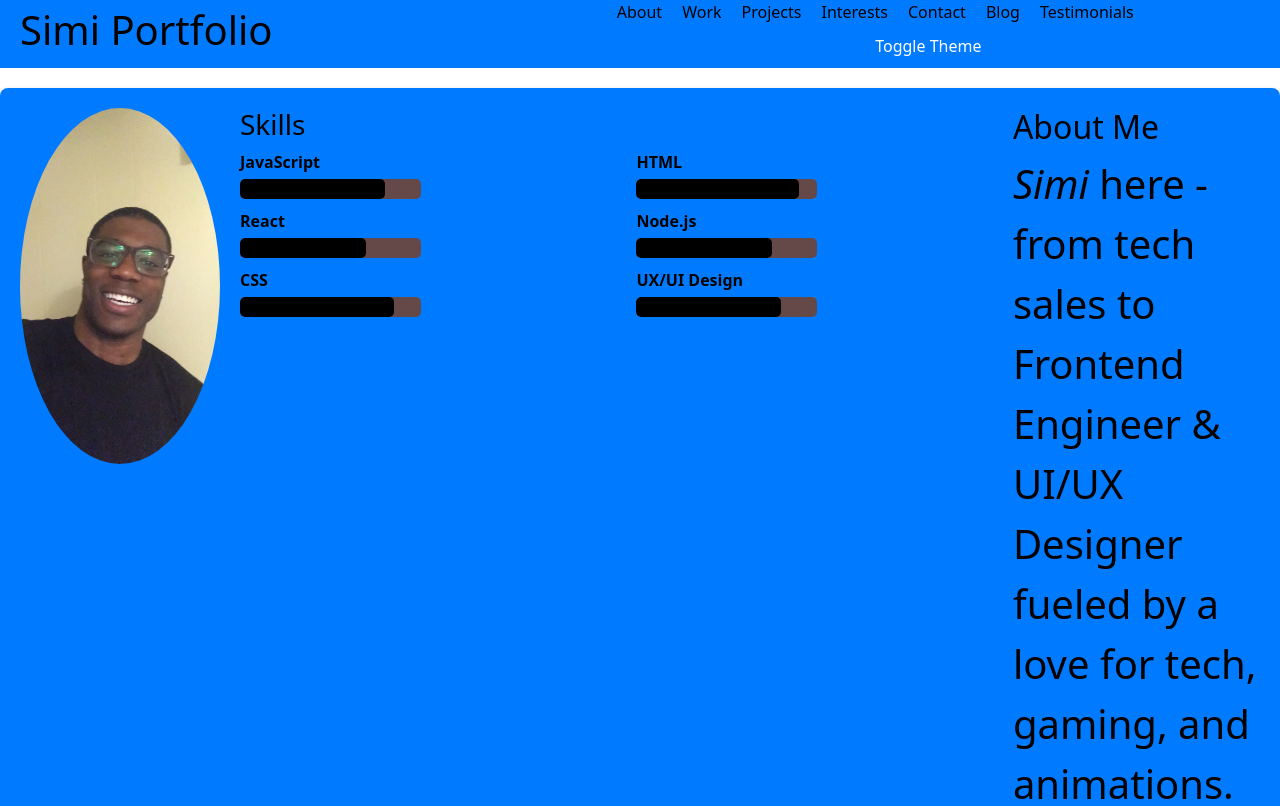
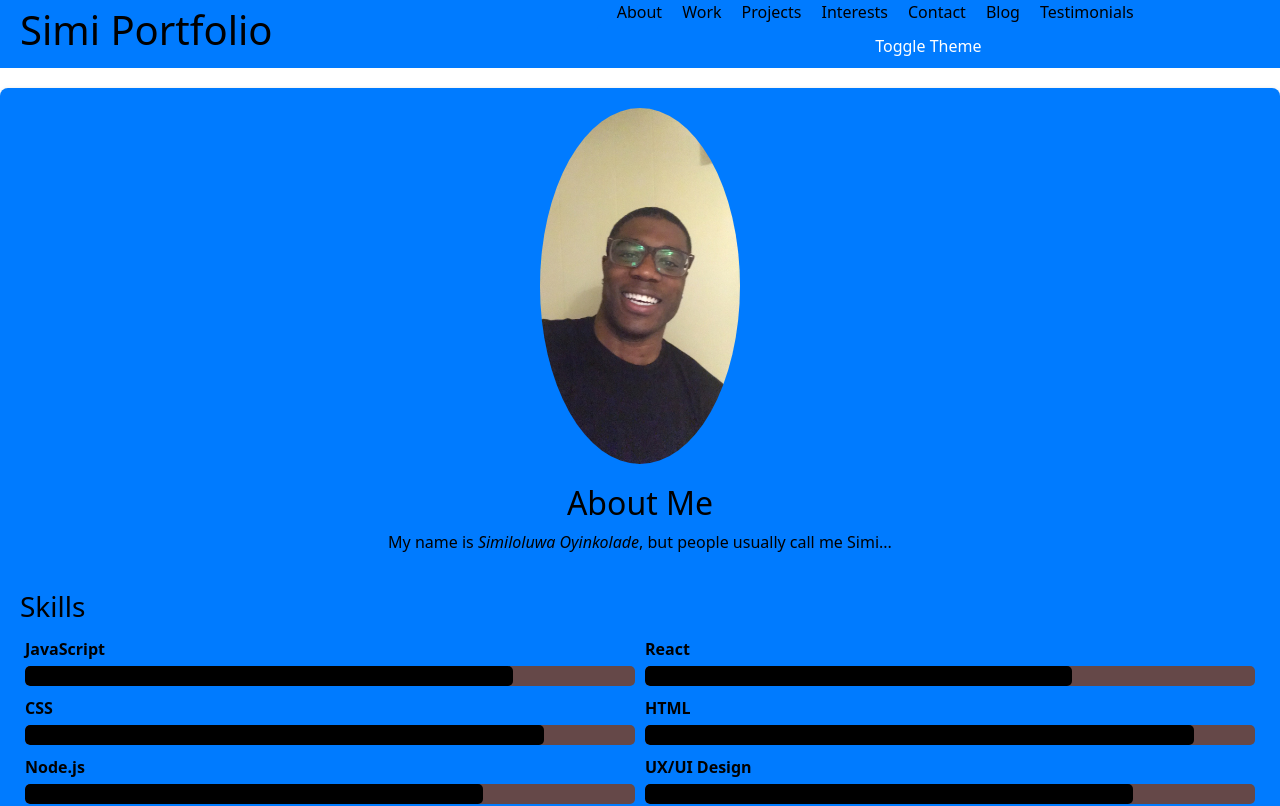
Before and after one commit to simioyin222/React-Js-Portfolio, a React (Create React App) app: page /about in a window 1280 px wide. Shown: the top 806 px of the page. Built offline with nearby package versions, Linux system fonts and the light colour scheme.

Commit message:
somewhat what i want but not exactly

```diff
--- a/src/components/About/About.js
+++ b/src/components/About/About.js
@@ -5,13 +5,10 @@ import { useSpring, animated } from 'react-spring';
 function About() {
   const props = useSpring({ opacity: 1, from: { opacity: 0 } });
 
-  const skillsColumn1 = [
+  const skills = [
     { name: 'JavaScript', level: '80%' },
     { name: 'React', level: '70%' },
     { name: 'CSS', level: '85%' },
-  ];
-
-  const skillsColumn2 = [
     { name: 'HTML', level: '90%' },
     { name: 'Node.js', level: '75%' },
     { name: 'UX/UI Design', level: '80%' },
@@ -22,21 +19,14 @@ function About() {
       <div className={styles.profilePicContainer}>
         <img src="/img/IMG_3456.JPG" alt="Similoluwa Oyinkolade" className={styles.profilePic}/>
       </div>
-      <div className={styles.skills}>
+      <div className={styles.aboutText}>
+        <h2>About Me</h2>
+        <p>My name is <em>Similoluwa Oyinkolade</em>, but people usually call me Simi...</p>
+      </div>
+      <div className={styles.skillsContainer}>
         <h3>Skills</h3>
         <div className={styles.skillsRow}>
-          <div className={styles.skillsColumn}>
-            {skillsColumn1.map((skill, index) => (
-              <div key={index} className={styles.skill}>
-                <div className={styles.skillName}>{skill.name}</div>
-                <div className={styles.skillBar}>
-                  <div className={styles.skillLevel} style={{ width: skill.level }}></div>
-                </div>
-              </div>
-            ))}
-          </div>
-          <div className={styles.skillsColumn}>
-            {skillsColumn2.map((skill, index) => (
+          {skills.map((skill, index) => (
             <div key={index} className={styles.skill}>
               <div className={styles.skillName}>{skill.name}</div>
               <div className={styles.skillBar}>
@@ -46,13 +36,6 @@ function About() {
           ))}
         </div>
       </div>
-      </div>
-      <div className={styles.aboutText}>
-        <h2>About Me</h2>
-        <p className="intro-text">
-          <em>Simi</em> here - from tech sales to Frontend Engineer & UI/UX Designer fueled by a love for tech, gaming, and animations. Skilled in HTML, CSS, JavaScript, React, with a knack for crafting intuitive, engaging user experiences. My journey through Epicodus honed my coding skills, blending creativity with tech to design solutions that resonate. Passionate about collaboration and innovation, I'm driven to create impactful digital experiences.
-        </p>
-      </div>
     </animated.div>
   );
 }
--- a/src/components/About/about.module.css
+++ b/src/components/About/about.module.css
@@ -1,6 +1,7 @@
 .aboutSection {
   display: flex;
-  align-items: flex-start; /* Align at the top */
+  flex-direction: column;
+  align-items: center;
   background: var(--primary-color);
   color: var(--text-color);
   padding: 20px;
@@ -10,39 +11,34 @@
 }
 
 .profilePicContainer {
-  display: flex;
-  flex-direction: column; /* Stack image and skills vertically */
-  align-items: center;
-  margin-right: 20px;
+  margin-bottom: 20px; /* Space between image and about text */
 }
 
 .profilePic {
   width: 200px;
   height: auto;
   border-radius: 50%;
-  margin-bottom: 20px; /* Space between image and skills */
 }
 
 .aboutText {
-  flex: 1;
+  text-align: center;
+  margin-bottom: 20px; /* Space between about text and skills */
 }
 
 .skillsContainer {
-  display: flex;
-  flex-wrap: wrap;
-  justify-content: space-between; /* Adjust as necessary to align items */
-}
-
-
-.skills {
   width: 100%;
 }
 
-.skill {
-  width: 48%; /* Adjust width to fit two skills per row */
-  margin-bottom: 10px;
+.skillsRow {
+  display: flex;
+  flex-wrap: wrap;
+  justify-content: space-around;
 }
 
+.skill {
+  width: calc(50% - 10px); /* Adjust width to fit two skills per row, accounting for margin */
+  margin: 5px; /* Space around each skill */
+}
 
 .skillName {
   font-weight: bold;
@@ -57,21 +53,7 @@
 }
 
 .skillLevel {
-  background-color: var(--text-color); /* Use a variable or specific color */
+  background-color: var(--text-color);
   height: 100%;
   border-radius: 5px;
 }
-
-.skillsColumn:last-child {
-  margin-right: 0;
-}
-
-.skillsColumn {
-  flex: 1; /* Each column takes equal width */
-  margin-right: 20px; /* Add some space between columns */
-}
-
-.skillsRow {
-  display: flex;
-  justify-content: space-between;
-}
```
Lines whose indentation alone changed are shown as unchanged.
